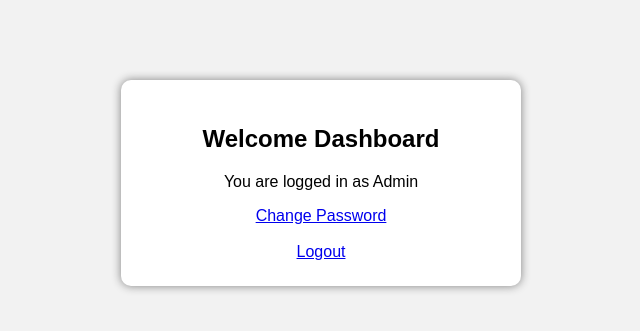
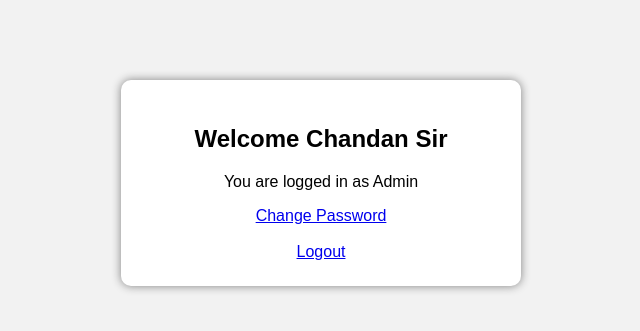
Before and after one commit to Viratmalakar/agent.performance.site, a Flask app: page /dashboard in a window 1280 px wide. Shown: the top 331 px of the page, without its empty margins (319-959 px from the left). Run offline with Flask 3, Linux system fonts and the light colour scheme; the visitor is signed in with stand-in values (Sample User, id 1).

Commit message:
updated welcome name
updated welcome name

```diff
--- a/templates/index.html
+++ b/templates/index.html
@@ -7,7 +7,7 @@
 <body>
 
 <div class="box">
-<h2>Welcome Dashboard</h2>
+<h2>Welcome Chandan Sir</h2>
 
 <p>You are logged in as Admin</p>
 
```
